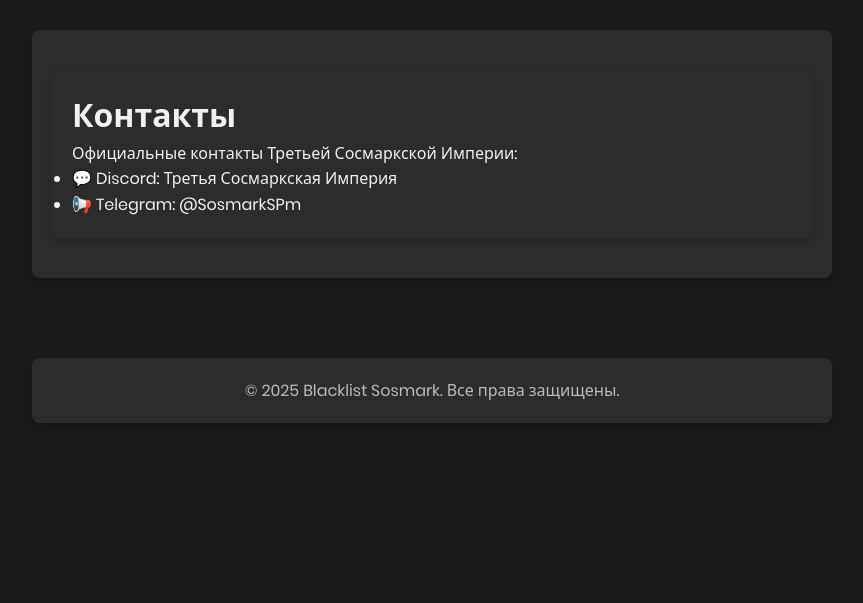
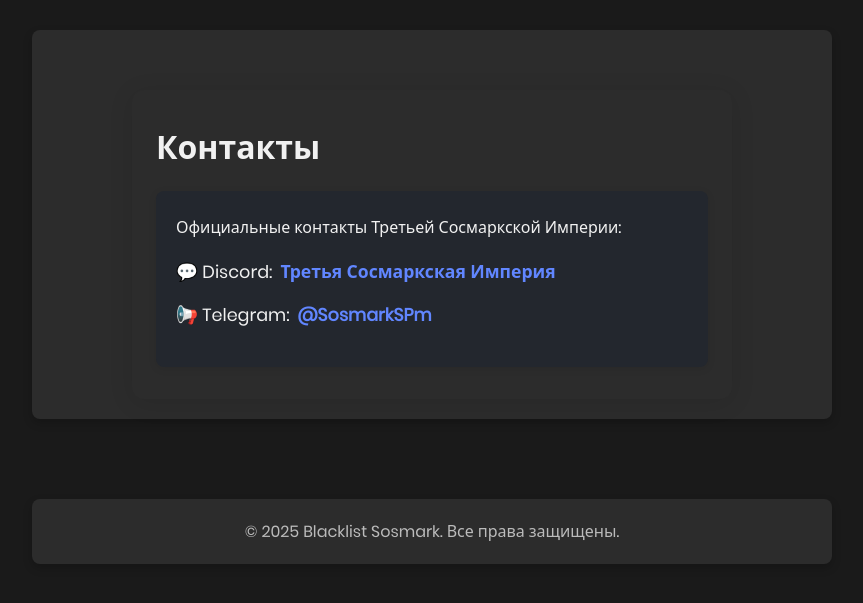
Before and after one commit to SlidrusForeal/blacklistnew, a Flask app: page /contacts in a window 1280 px wide. Shown: the part 72-675 px from the top of the page, without its empty margins (208-1071 px from the left). Run offline with Flask 3, Linux system fonts and the light colour scheme; parts of the project's set-up code (start-up, migrations or seed data) failed here and were passed over; some libraries are stand-ins or nearby versions.

Commit message:
die for you

```diff
--- a/static/css/style.css
+++ b/static/css/style.css
@@ -481,3 +481,51 @@
   text-decoration: underline;
   outline: none;
 }
+
+.contact-info {
+  max-width: 600px;
+  margin: 40px auto 0 auto;
+  padding: 32px 24px;
+  background: var(--bg-light);
+  border-radius: 12px;
+  box-shadow: 0 4px 24px rgba(0,0,0,0.10);
+  animation: fadeIn 0.8s;
+}
+.content-box {
+  background: #23272e;
+  border-radius: 8px;
+  padding: 24px 20px;
+  box-shadow: 0 2px 8px rgba(0,0,0,0.08);
+  margin-top: 18px;
+}
+.contacts-list {
+  list-style: none;
+  padding: 0;
+  margin: 18px 0 0 0;
+}
+.contacts-list li {
+  font-size: 1.1em;
+  margin-bottom: 14px;
+  display: flex;
+  align-items: center;
+  gap: 8px;
+  color: var(--text-light);
+}
+.contacts-list a {
+  color: var(--primary-color);
+  font-weight: 600;
+  text-decoration: none;
+  transition: color 0.2s, text-decoration 0.2s;
+}
+.contacts-list a:hover, .contacts-list a:focus {
+  color: #75c1ff;
+  text-decoration: underline;
+}
+@media (max-width: 600px) {
+  .contact-info {
+    padding: 16px 6px;
+  }
+  .content-box {
+    padding: 14px 6px;
+  }
+}
--- a/templates/admin_login.html
+++ b/templates/admin_login.html
@@ -7,10 +7,10 @@
   <form method="POST" action="{{ url_for('admin_login') }}">
     {{ form.hidden_tag() }}
     <div class="input-group">
-      {{ form.username(placeholder="Имя пользователя") }}
+      {{ form.username(placeholder="Имя пользователя", autocomplete="username") }}
     </div>
     <div class="input-group">
-      {{ form.password(placeholder="Пароль") }}
+      {{ form.password(placeholder="Пароль", autocomplete="current-password") }}
     </div>
     {{ form.submit(class="btn-check") }}
   </form>
--- a/templates/admin_panel.html
+++ b/templates/admin_panel.html
@@ -22,10 +22,10 @@
     <form method="POST" action="{{ url_for('admin_panel') }}">
       {{ form.hidden_tag() }}
       <div class="input-group">
-        {{ form.nickname(placeholder="Никнейм") }}
+        {{ form.nickname(placeholder="Никнейм", autocomplete="username") }}
       </div>
       <div class="input-group">
-        {{ form.reason(placeholder="Причина") }}
+        {{ form.reason(placeholder="Причина", autocomplete="off") }}
       </div>
       {{ form.submit(class="btn-check") }}
     </form>
--- a/templates/admin_register.html
+++ b/templates/admin_register.html
@@ -7,10 +7,10 @@
   <form method="POST" action="{{ url_for('admin_register') }}">
     {{ form.hidden_tag() }}
     <div class="input-group">
-      {{ form.username(placeholder="Имя пользователя") }}
+      {{ form.username(placeholder="Имя пользователя", autocomplete="username") }}
     </div>
     <div class="input-group">
-      {{ form.password(placeholder="Пароль") }}
+      {{ form.password(placeholder="Пароль", autocomplete="new-password") }}
     </div>
     <div class="input-group">
       {{ form.role.label }}<br>
--- a/templates/fullist.html
+++ b/templates/fullist.html
@@ -20,7 +20,8 @@
            id="searchInput"
            placeholder="Поиск по никнейму или причине..."
            aria-label="Поиск по списку"
-           class="search-input">
+           class="search-input"
+           autocomplete="off">
   </div>
 
   {# Placeholder for filter controls - to be added if desired #}
--- a/templates/index.html
+++ b/templates/index.html
@@ -16,7 +16,7 @@
   <form method="POST" action="{{ url_for('index') }}" class="checker-form">
     {{ form.hidden_tag() }}
     <div class="input-group">
-      {{ form.nickname(id="nickname", class="form-control-custom", placeholder="Ваш никнейм", autocomplete="off") }}
+      {{ form.nickname(id="nickname", class="form-control-custom", placeholder="Ваш никнейм", autocomplete="username") }}
     </div>
     <div class="input-group">
     {{ form.submit(class="btn-check") }}
```
